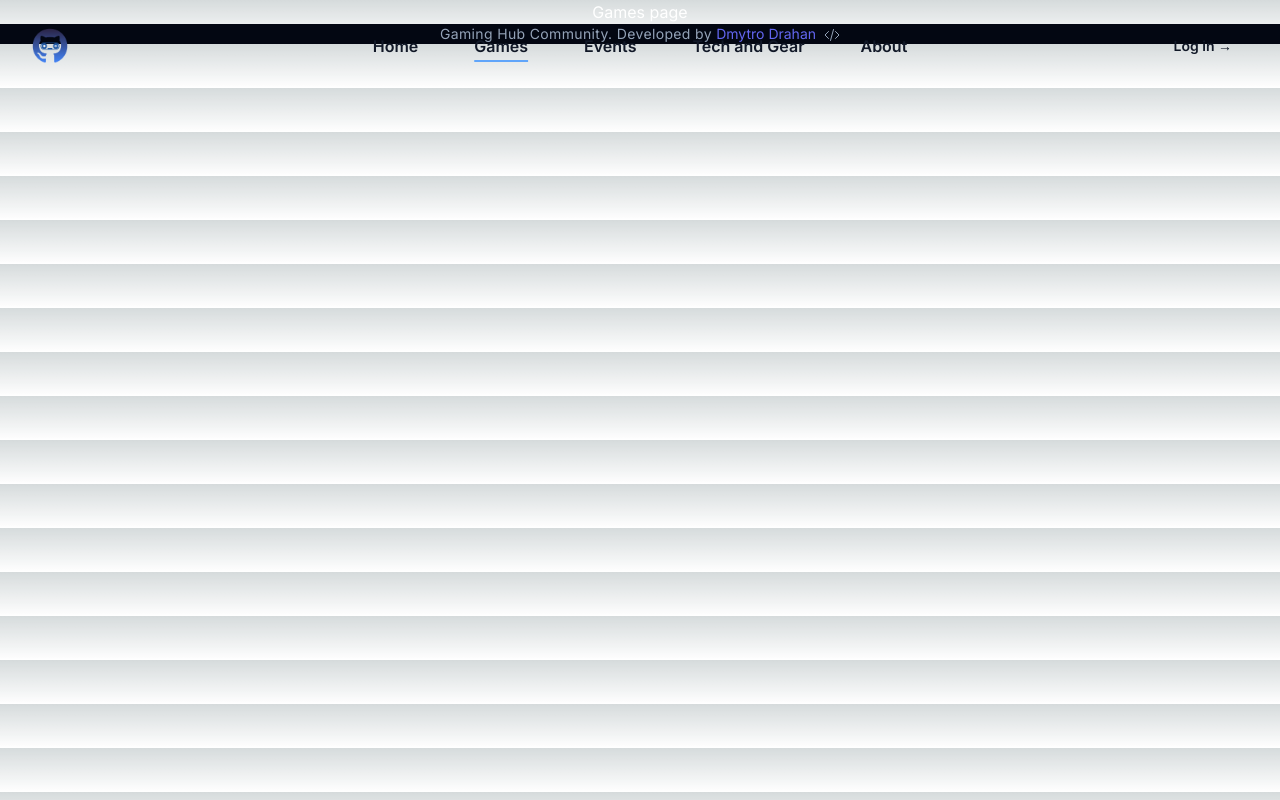
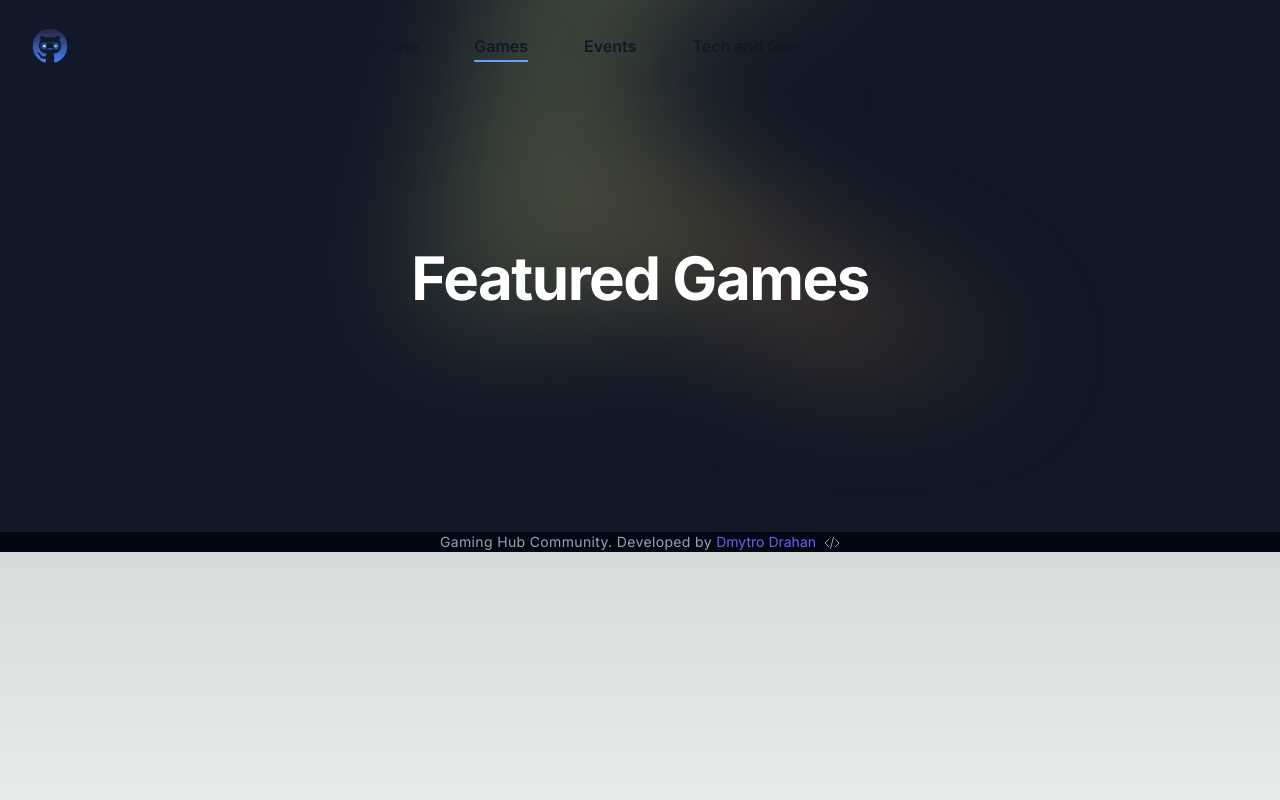
Before and after one commit to DraganD-Ukr/Gaming-Community-Hub, a Next.js app in the folder gaming_community_hub/: page /games in a window 1280 px wide. Built offline with nearby package versions, Linux system fonts and the light colour scheme.

Commit message:
Fixed "Connect Play Dominate" text display unusual on mobile devices

```diff
--- a/gaming_community_hub/app/games/page.tsx
+++ b/gaming_community_hub/app/games/page.tsx
@@ -1,7 +1,122 @@
-export default function Games(){
-    return (
-        <div className=" text-center ">
-            <a>Games page</a>
+"use client";
+
+import { useEffect, useState } from "react";
+import Image from "next/image";
+
+export default function Games() {
+
+  const [windowWidth, setWindowWidth] = useState(0);
+
+  useEffect(() => {
+    // Update the window width when the component mounts
+    setWindowWidth(window.innerWidth);
+
+    // Create an event listener for the window resize event
+    const handleResize = () => setWindowWidth(window.innerWidth);
+
+    // Add the event listener
+    window.addEventListener('resize', handleResize);
+
+    // Remove the event listener when the component unmounts
+    return () => window.removeEventListener('resize', handleResize);
+  }, []);
+
+
+  return (
+    <div className="bg-gray-900">
+      {/* Page color */}
+      <div className="relative isolate px-6 pt-6 lg:px-8">
+        <div
+          className="absolute inset-x-0 -top-40 -z-10 transform-gpu overflow-hidden blur-3xl sm:-top-80"
+          aria-hidden="true"
+        >
+          <div
+            className="relative left-[calc(50%-11rem)] aspect-[1155/678] w-[36.125rem] -translate-x-2/2 rotate-[90deg] bg-gradient-to-tr from-[#8dfea5] to-[#fa691b] opacity-30 sm:left-[calc(50%-30rem)] sm:w-[72.1875rem]"
+            style={{
+              clipPath:
+                'polygon(74.1% 44.1%, 100% 61.6%, 97.5% 26.9%, 85.5% 0.1%, 80.7% 2%, 72.5% 32.5%, 60.2% 62.4%, 52.4% 68.1%, 47.5% 58.3%, 45.2% 34.5%, 27.5% 76.7%, 0.1% 64.9%, 17.9% 100%, 27.6% 76.8%, 76.1% 97.7%, 74.1% 44.1%)',
+            }}
+          />
         </div>
-    );
+
+        <div className="mx-auto max-w-4xl md:max-4x1 py-32 sm:py-48 lg:py-56">
+          <div className="text-center">
+
+            <div className="mx-auto">
+              <h1 className="text-4xl font-bold tracking-tight text-white sm:text-6xl">
+                <span style={{ whiteSpace: 'nowrap' }}>Featured Games</span>
+              </h1>
+            </div>
+
+
+          </div>
+        </div>
+      </div>
+    </div>
+  );
+
+  // return (
+  //   <div className="bg-gray-900">
+
+  //     <div
+  //       className="absolute inset-x-0 -top-40 -z-10 transform-gpu overflow-hidden blur-3xl sm:-top-80"
+  //       aria-hidden="true"
+  //     >
+  //       <div
+  //         className="relative left-[calc(50%-11rem)] aspect-[1155/678] w-[36.125rem] -translate-x-1/2 rotate-[30deg] bg-gradient-to-tr from-[#ff80b5] to-[#9089fc] opacity-30 sm:left-[calc(50%-30rem)] sm:w-[72.1875rem]"
+  //         style={{
+  //           clipPath:
+  //             'polygon(74.1% 44.1%, 100% 61.6%, 97.5% 26.9%, 85.5% 0.1%, 80.7% 2%, 72.5% 32.5%, 60.2% 62.4%, 52.4% 68.1%, 47.5% 58.3%, 45.2% 34.5%, 27.5% 76.7%, 0.1% 64.9%, 17.9% 100%, 27.6% 76.8%, 76.1% 97.7%, 74.1% 44.1%)',
+  //         }}
+  //       />
+  //     </div>
+
+  //       <div className="mt-4 mb-4 text-2xl">
+  //          Welcome to our Gaming Community Hub!
+  //       </div>
+
+  //     <div className="grid grid-cols-2 gap-4 mx-auto mt-12">
+
+  //       {/* Game Card */}
+  //       <div className=" max-w-80 bg-white border border-gray-200 rounded-lg shadow dark:bg-gray-800 dark:border-gray-700">
+  //         <div className="p-4">
+
+  //           <h4 className=" text-2xl font-bold tracking-tight text-gray-900 dark:text-white">
+  //             Valheim
+  //           </h4>
+
+  //           <div className="flex justify-center my-3">
+  //             <Image
+  //               src="/valheim.jpg"
+  //               alt="Valheim"
+  //               width={200}
+  //               height={200}
+  //               objectFit="cover"
+  //               objectPosition="center"
+  //             />
+  //           </div>
+
+  //           <p className="mb-3 text-sm font-normal text-gray-700 dark:text-gray-400">
+  //             {
+  //               // Limit the description to 100 characters on small devices
+  //               windowWidth < 640
+  //                 ? "One of the most popular survivals of the last years. Become a viking, defeat bosses, build your houses and many more...".substring(0, 100)
+  //                 : "One of the most popular survivals of the last years. Become a viking, defeat bosses, build your houses and many more..."
+  //             }
+  //           </p>
+  //           <a href="#" className="inline-flex items-center px-2 py-1 text-xs font-medium text-center text-white bg-blue-700 rounded-lg hover:bg-blue-800 focus:ring-4 focus:outline-none focus:ring-blue-300 dark:bg-blue-600 dark:hover:bg-blue-700 dark:focus:ring-blue-800 duration-150">
+  //             View More
+  //             <svg className="rtl:rotate-180 w-3 h-3 ms-2" aria-hidden="true" xmlns="http://www.w3.org/2000/svg" fill="none" viewBox="0 0 14 10">
+  //               <path stroke="currentColor" stroke-linecap="round" stroke-linejoin="round" stroke-width="2" d="M1 5h12m0 0L9 1m4 4L9 9" />
+  //             </svg>
+  //           </a>
+  //         </div>
+  //       </div>
+
+  //     </div>
+
+  //   </div>
+
+
+  // );
 }
--- a/gaming_community_hub/app/page.tsx
+++ b/gaming_community_hub/app/page.tsx
@@ -33,11 +33,14 @@
           </div>
 
           <div className="text-center">
-            <div className=" mx-48">
-              <h1 className="w-5 text-4xl font-bold tracking-tight text-white sm:text-6xl">
-                Connect Play Dominate
+            <div className="mx-auto inline-block text-left">
+              <h1 className="text-4xl font-bold tracking-tight text-white sm:text-6xl">
+                <div>Connect</div>
+                <div>Play</div>
+                <div>Dominate</div>
               </h1>
             </div>
+
 
             <p className="mt-6 text-lg leading-8 text-gray-300">
               Welcome to Gaming Community Hub – the go-to hub for gamers! Connect, play, and dominate alongside like-minded individuals.
```
Also changed, not shown: gaming_community_hub/app/games/[slug]/page.tsx (added).
